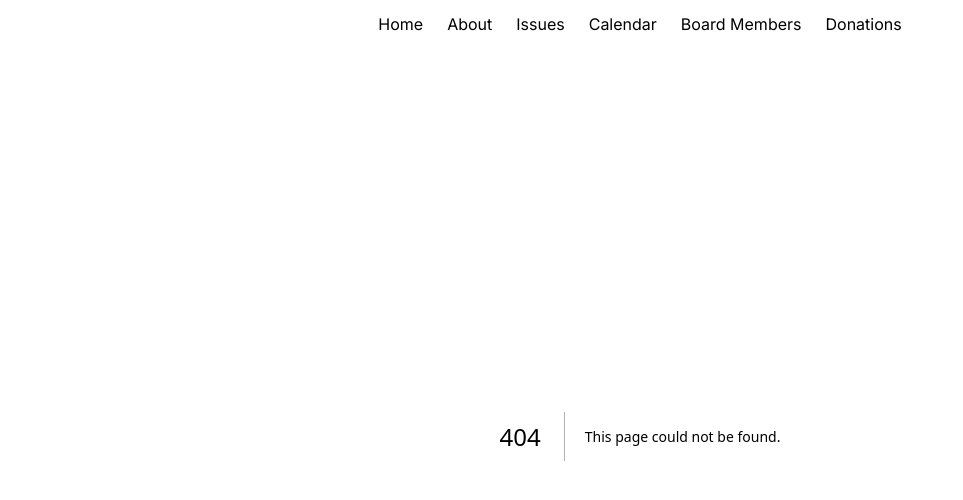
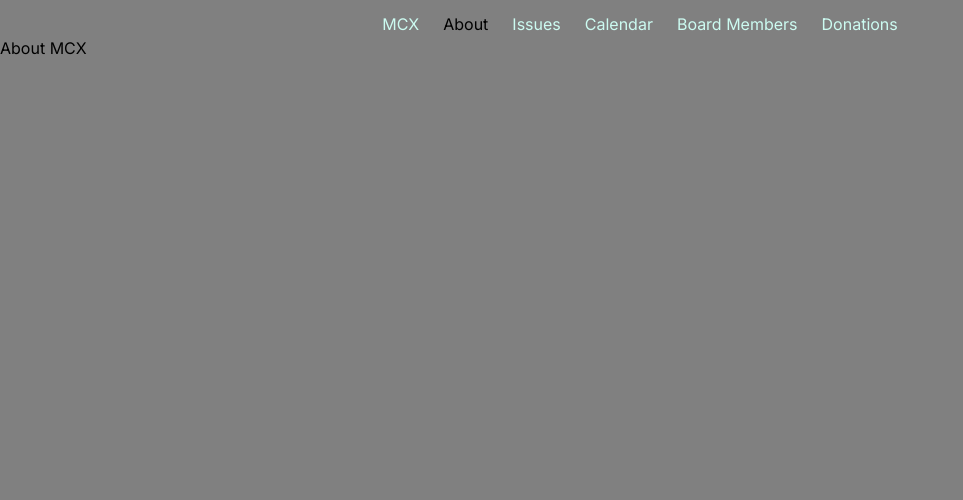
Before and after one commit to JamesEmerr/Joy-of-Coding-Internship-solo-project, a Next.js app in the folder issue-tracker/: page /About in a window 1280 px wide. Before the commit this address had no page. Shown: the top 500 px of the page, without its empty margins (0-963 px from the left). Built offline with nearby package versions, Linux system fonts and the light colour scheme.

Commit message:
Page Links

```diff
--- /dev/null
+++ b/issue-tracker/app/About/page.tsx
@@ -0,0 +1,9 @@
+import React from 'react'
+
+const About = () => {
+  return (
+    <div>About MCX</div>
+  )
+}
+
+export default About
--- /dev/null
+++ b/issue-tracker/app/BoardMembers/page.tsx
@@ -0,0 +1,9 @@
+import React from 'react'
+
+const BoardMembers = () => {
+  return (
+    <div>BoardMembers</div>
+  )
+}
+
+export default BoardMembers
--- /dev/null
+++ b/issue-tracker/app/Calendar/page.tsx
@@ -0,0 +1,9 @@
+import React from 'react'
+
+const Calendar = () => {
+  return (
+    <div>Calendar</div>
+  )
+}
+
+export default Calendar
--- /dev/null
+++ b/issue-tracker/app/Donations/page.tsx
@@ -0,0 +1,9 @@
+import React from 'react'
+
+const Donations = () => {
+  return (
+    <div>Donations</div>
+  )
+}
+
+export default Donations
--- a/issue-tracker/app/NavBar.tsx
+++ b/issue-tracker/app/NavBar.tsx
@@ -1,14 +1,19 @@
+'use client'
 import Link from "next/link";
+import { usePathname } from "next/navigation";
 import React from "react";
 
+
 const NavBar = () => {
+const currentPath = usePathname();
+
     const links = [
-        { label: 'Home', href: '/'},
-        { label: 'About', href: '/issues'},
+        { label: 'MCX', href: '/'},
+        { label: 'About', href: '/About'},
         { label: 'Issues', href: '/issues'},
-        { label: 'Calendar', href: '/issues'},
-        { label: 'Board Members', href: '/issues'},
-        { label: 'Donations', href: '/issues'},
+        { label: 'Calendar', href: '/Calendar'},
+        { label: 'Board Members', href: '/BoardMembers'},
+        { label: 'Donations', href: '/Donations'},
 
     ]
   return (
@@ -18,7 +23,7 @@ const NavBar = () => {
         {links.map(link =>
         <Link
         key={link.href}
-        className="text-black hover:text-zinc-300 transition-colors"
+        className={`${link.href === currentPath ? 'text-black' :' text-teal-100'} hover:text-zinc-300 transition-colors`}
         href={link.href}>{link.label}</Link>)}
       </ul>
     </nav>
--- /dev/null
+++ b/issue-tracker/app/issues/page.tsx
@@ -0,0 +1,9 @@
+import React from 'react'
+
+const IssuesPage = () => {
+  return (
+    <div>Issuezzzzz</div>
+  )
+}
+
+export default IssuesPage
```
